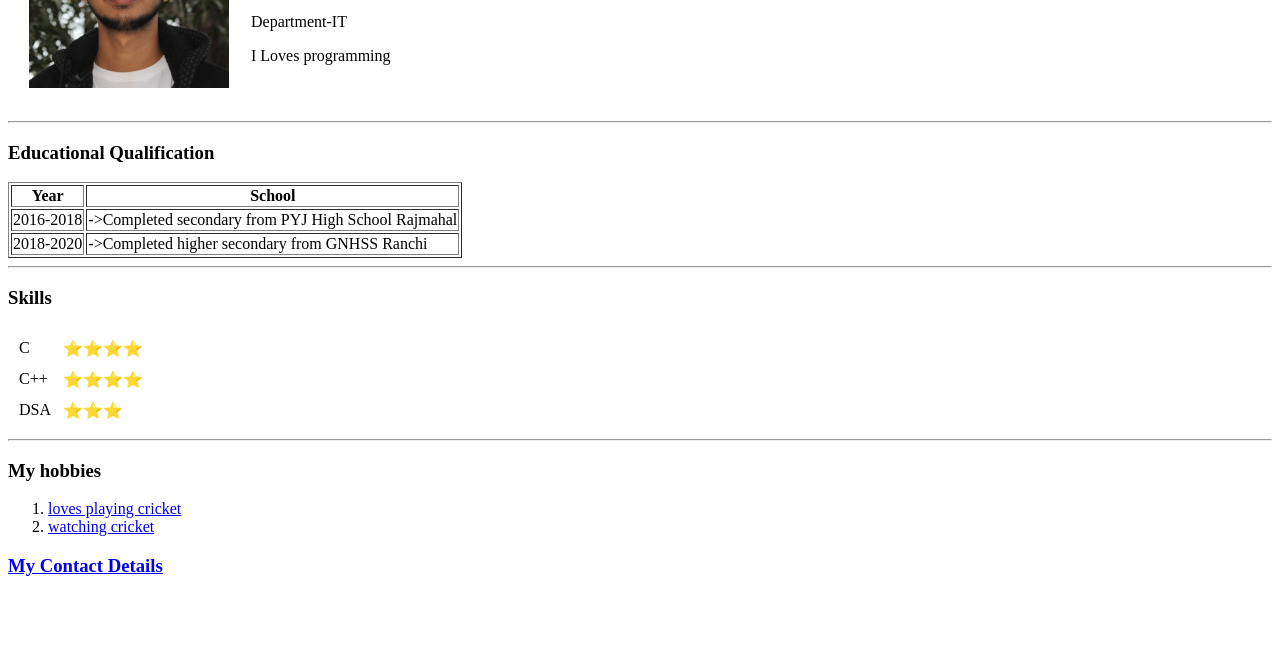
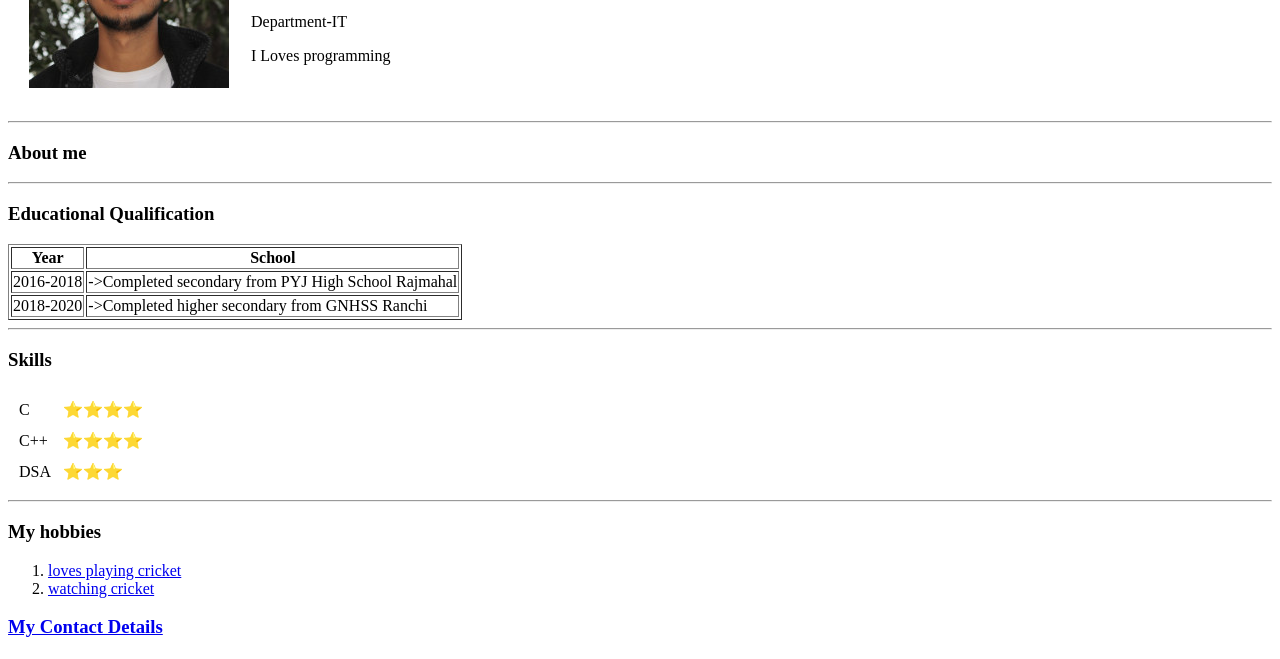
Before and after one commit to Dilshad122/cv, a plain HTML site: page index.html in a window 1280 px wide. Shown: the part 141-800 px from the top of the page. Drawn offline with Linux system fonts and the light colour scheme.

Commit message:
Update index.html

```diff
--- a/index.html
+++ b/index.html
@@ -17,7 +17,8 @@
     </table>
     <hr>
 
-
+    <h3>About me</h3>
+    <hr>
  <h3> Educational Qualification</h3>
  <table border="1">
     <thead>
```
